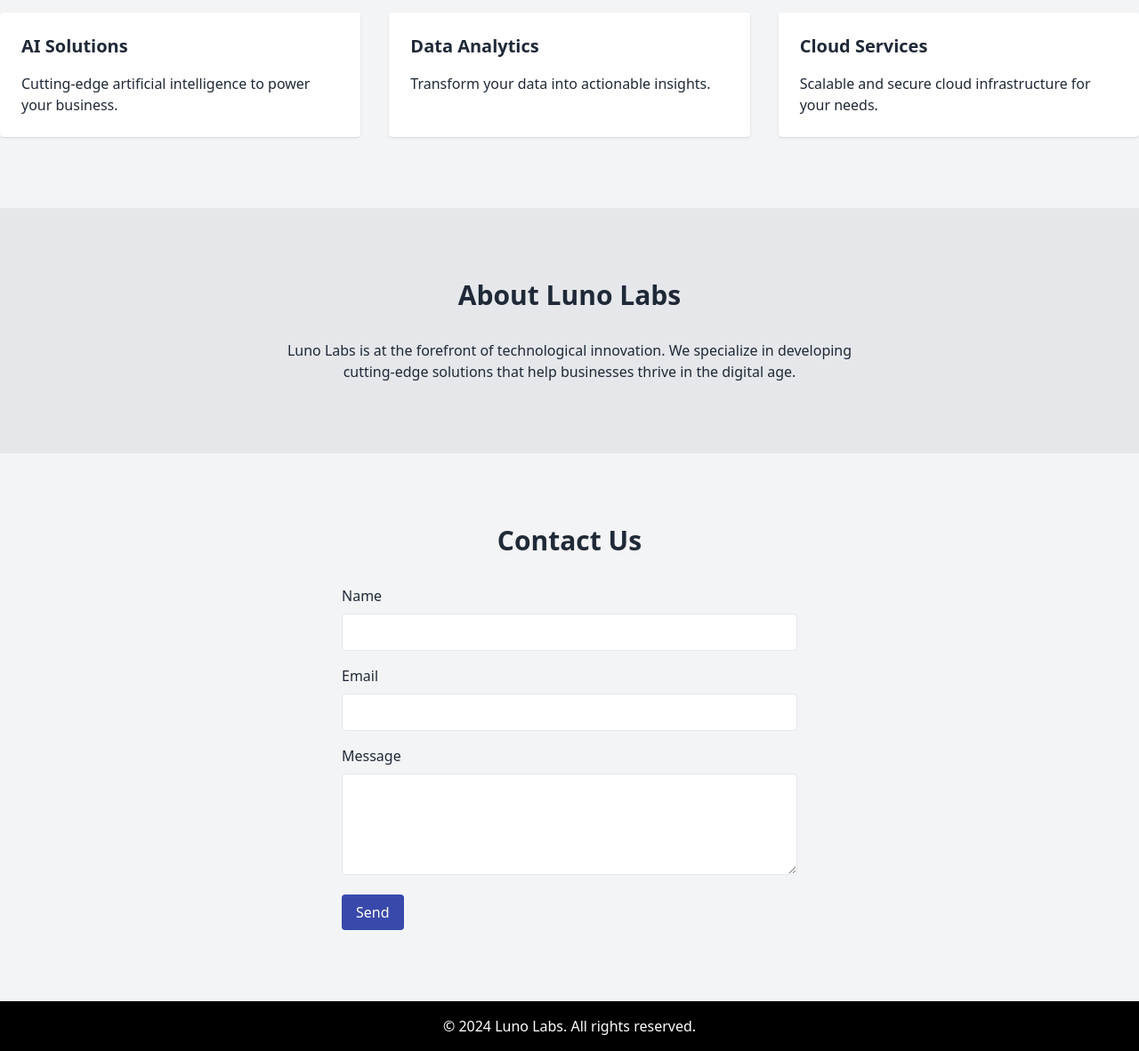
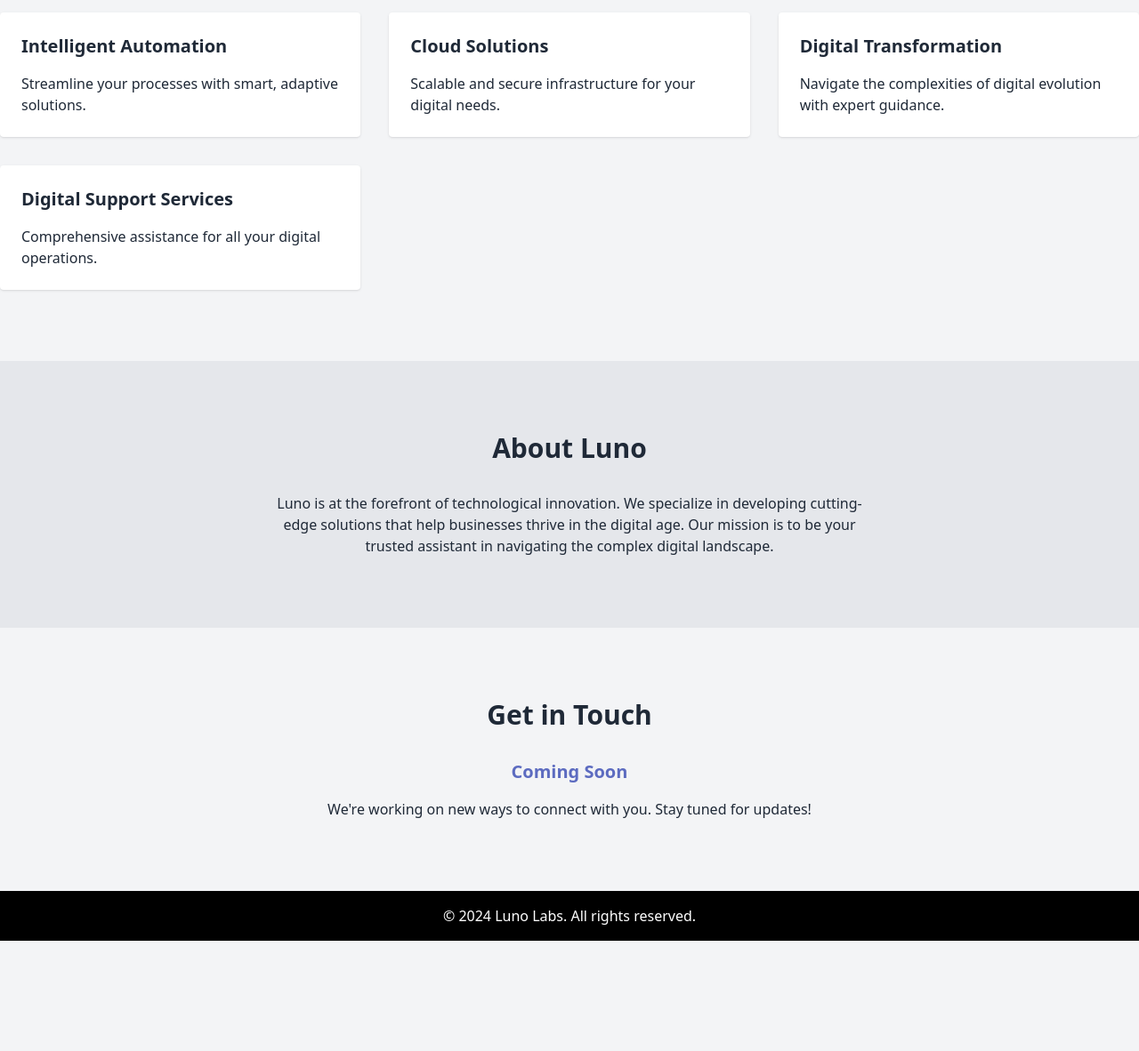
Before and after one commit to MadeCode/LunoLabs, a plain HTML site: page index.html in a window 1280 px wide. Shown: the part 442-1624 px from the top of the page at 89% size. After the commit the page ends 1500 px from the top, so only its background shows below. Drawn offline with nearby package versions, Linux system fonts and the light colour scheme.

Commit message:
Update index.html

```diff
--- a/index.html
+++ b/index.html
@@ -24,12 +24,12 @@
     <header class="bg-black text-white p-4">
         <div class="container mx-auto flex justify-between items-center">
             <div class="flex items-center">
-                <span class="text-2xl font-bold">Luno Labs</span>
+                <span class="text-2xl font-bold">Luno</span>
             </div>
             <nav>
                 <a href="#services" class="mx-2 hover:text-lunopurple">Services</a>
                 <a href="#about" class="mx-2 hover:text-lunopurple">About</a>
-                <a href="#contact" class="mx-2 hover:text-lunopurple">Contact</a>
+                <a href="#get-in-touch" class="mx-2 hover:text-lunopurple">Get in Touch</a>
             </nav>
         </div>
     </header>
@@ -37,8 +37,8 @@
     <main>
         <section id="hero" class="bg-lunoblue text-white py-20">
             <div class="container mx-auto text-center">
-                <h1 class="text-4xl font-bold mb-4">Welcome to Luno Labs</h1>
-                <p class="text-xl">Innovative solutions for tomorrow's challenges</p>
+                <h1 class="text-4xl font-bold mb-4">Welcome to Luno</h1>
+                <p class="text-xl">Your Assistant in the Digital World</p>
             </div>
         </section>
 
@@ -47,16 +47,20 @@
                 <h2 class="text-3xl font-bold mb-8 text-center">Our Services</h2>
                 <div class="grid grid-cols-1 md:grid-cols-3 gap-8">
                     <div class="bg-white p-6 rounded shadow">
-                        <h3 class="text-xl font-bold mb-4">AI Solutions</h3>
-                        <p>Cutting-edge artificial intelligence to power your business.</p>
+                        <h3 class="text-xl font-bold mb-4">Intelligent Automation</h3>
+                        <p>Streamline your processes with smart, adaptive solutions.</p>
                     </div>
                     <div class="bg-white p-6 rounded shadow">
-                        <h3 class="text-xl font-bold mb-4">Data Analytics</h3>
-                        <p>Transform your data into actionable insights.</p>
+                        <h3 class="text-xl font-bold mb-4">Cloud Solutions</h3>
+                        <p>Scalable and secure infrastructure for your digital needs.</p>
                     </div>
                     <div class="bg-white p-6 rounded shadow">
-                        <h3 class="text-xl font-bold mb-4">Cloud Services</h3>
-                        <p>Scalable and secure cloud infrastructure for your needs.</p>
+                        <h3 class="text-xl font-bold mb-4">Digital Transformation </h3>
+                        <p>Navigate the complexities of digital evolution with expert guidance.</p>
+                    </div>
+                    <div class="bg-white p-6 rounded shadow">
+                        <h3 class="text-xl font-bold mb-4">Digital Support Services</h3>
+                        <p>Comprehensive assistance for all your digital operations.</p>
                     </div>
                 </div>
             </div>
@@ -64,35 +68,22 @@
 
         <section id="about" class="bg-gray-200 py-20">
             <div class="container mx-auto">
-                <h2 class="text-3xl font-bold mb-8 text-center">About Luno Labs</h2>
+                <h2 class="text-3xl font-bold mb-8 text-center">About Luno</h2>
                 <p class="text-center max-w-2xl mx-auto">
-                    Luno Labs is at the forefront of technological innovation. We specialize in
-                    developing cutting-edge solutions that help businesses thrive in the digital age.
+                    Luno is at the forefront of technological innovation. We specialize in developing cutting-edge solutions that help businesses thrive in the digital age. Our mission is to be your trusted assistant in navigating the complex digital landscape.
                 </p>
             </div>
         </section>
 
-        <section id="contact" class="py-20">
-            <div class="container mx-auto">
-                <h2 class="text-3xl font-bold mb-8 text-center">Contact Us</h2>
-                <form class="max-w-lg mx-auto">
-                    <div class="mb-4">
-                        <label for="name" class="block mb-2">Name</label>
-                        <input type="text" id="name" class="w-full p-2 border rounded" required>
-                    </div>
-                    <div class="mb-4">
-                        <label for="email" class="block mb-2">Email</label>
-                        <input type="email" id="email" class="w-full p-2 border rounded" required>
-                    </div>
-                    <div class="mb-4">
-                        <label for="message" class="block mb-2">Message</label>
-                        <textarea id="message" class="w-full p-2 border rounded" rows="4" required></textarea>
-                    </div>
-                    <button type="submit" class="bg-lunoblue text-white py-2 px-4 rounded hover:bg-lunopurple">Send</button>
-                </form>
+        <section id="get-in-touch" class="py-20">
+            <div class="container mx-auto text-center">
+                <h2 class="text-3xl font-bold mb-8">Get in Touch</h2>
+                <p class="text-xl font-bold text-lunopurple">Coming Soon</p>
+                <p class="mt-4">We're working on new ways to connect with you. Stay tuned for updates!</p>
             </div>
         </section>
     </main>
+
 
     <footer class="bg-black text-white py-4">
         <div class="container mx-auto text-center">
```
